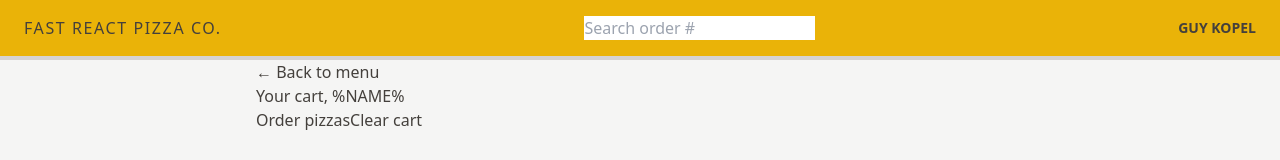
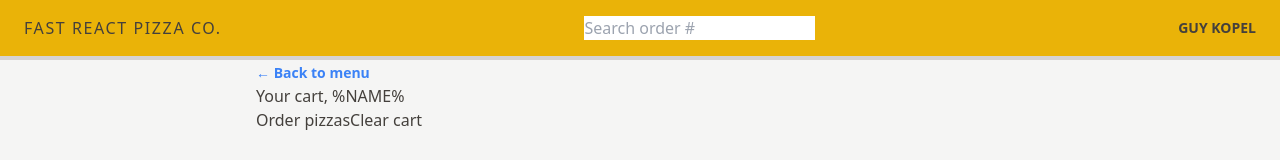
Before and after one commit to GuyKopel1568/Fast-react-pizza, a React (Vite) app: page /cart in a window 1280 px wide. Shown: the top 160 px of the page. Built offline with nearby package versions, Linux system fonts and the light colour scheme.

Commit message:
Style buttons

```diff
--- a/src/features/cart/Cart.jsx
+++ b/src/features/cart/Cart.jsx
@@ -1,23 +1,23 @@
-import { Link } from 'react-router-dom';
+import { Link } from "react-router-dom";
 
 const fakeCart = [
   {
     pizzaId: 12,
-    name: 'Mediterranean',
+    name: "Mediterranean",
     quantity: 2,
     unitPrice: 16,
     totalPrice: 32,
   },
   {
     pizzaId: 6,
-    name: 'Vegetale',
+    name: "Vegetale",
     quantity: 1,
     unitPrice: 13,
     totalPrice: 13,
   },
   {
     pizzaId: 11,
-    name: 'Spinach and Mushroom',
+    name: "Spinach and Mushroom",
     quantity: 1,
     unitPrice: 15,
     totalPrice: 15,
@@ -29,7 +29,12 @@
 
   return (
     <div>
-      <Link to="/menu">&larr; Back to menu</Link>
+      <Link
+        to="/menu"
+        className="cursor-pointer text-sm font-semibold text-blue-500 transition delay-150 duration-300 ease-in-out hover:text-blue-700 hover:underline"
+      >
+        &larr; Back to menu
+      </Link>
 
       <h2>Your cart, %NAME%</h2>
 
--- a/src/features/order/CreateOrder.jsx
+++ b/src/features/order/CreateOrder.jsx
@@ -1,6 +1,6 @@
-import { useState } from 'react';
-import { Form, redirect, useActionData, useNavigation } from 'react-router-dom';
-import { createOrder } from '../../services/apiRestaurant';
+import { useState } from "react";
+import { Form, redirect, useActionData, useNavigation } from "react-router-dom";
+import { createOrder } from "../../services/apiRestaurant";
 
 // https://uibakery.io/regex-library/phone-number
 const isValidPhone = (str) =>
@@ -11,21 +11,21 @@
 const fakeCart = [
   {
     pizzaId: 12,
-    name: 'Mediterranean',
+    name: "Mediterranean",
     quantity: 2,
     unitPrice: 16,
     totalPrice: 32,
   },
   {
     pizzaId: 6,
-    name: 'Vegetale',
+    name: "Vegetale",
     quantity: 1,
     unitPrice: 13,
     totalPrice: 13,
   },
   {
     pizzaId: 11,
-    name: 'Spinach and Mushroom',
+    name: "Spinach and Mushroom",
     quantity: 1,
     unitPrice: 15,
     totalPrice: 15,
@@ -34,7 +34,7 @@
 
 function CreateOrder() {
   const navigation = useNavigation();
-  const isSubmitting = navigation.state === 'submitting';
+  const isSubmitting = navigation.state === "submitting";
   const formErrors = useActionData();
 
   // const [withPriority, setWithPriority] = useState(false);
@@ -79,8 +79,11 @@
 
         <div>
           <input type="hidden" name="cart" value={JSON.stringify(cart)} />
-          <button disabled={isSubmitting}>
-            {isSubmitting ? 'Placing order...' : 'Order now'}
+          <button
+            disabled={isSubmitting}
+            className="inline-block rounded-full bg-yellow-400 px-3 py-4 font-semibold uppercase tracking-wide text-stone-800 transition-colors duration-300 hover:bg-yellow-300 focus:outline-none focus:ring focus:ring-yellow-300 focus:ring-offset-2 disabled:cursor-not-allowed disabled:bg-stone-300 disabled:text-stone-500"
+          >
+            {isSubmitting ? "Placing order..." : "Order now"}
           </button>
         </div>
       </Form>
@@ -95,13 +98,13 @@
   const order = {
     ...data,
     cart: JSON.parse(data.cart),
-    priority: data.priority === 'on',
+    priority: data.priority === "on",
   };
 
   const errors = {};
   if (!isValidPhone(order.phone)) {
     errors.phone =
-      'Please give us your correct phone number. we might need it to contact you. ';
+      "Please give us your correct phone number. we might need it to contact you. ";
   }
 
   if (Object.keys(errors).length > 0) {
@@ -109,9 +112,10 @@
   }
 
   //if everything is ok create new order and redirect to it
-  const newOrder = await createOrder(order);
+  // const newOrder = await createOrder(order);
 
-  return redirect(`/order/${newOrder.id}`);
+  // return redirect(`/order/${newOrder.id}`);
+  return null;
 }
 
 export default CreateOrder;
```
